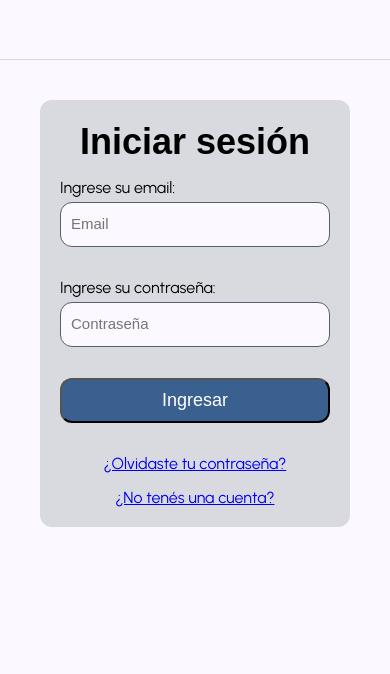
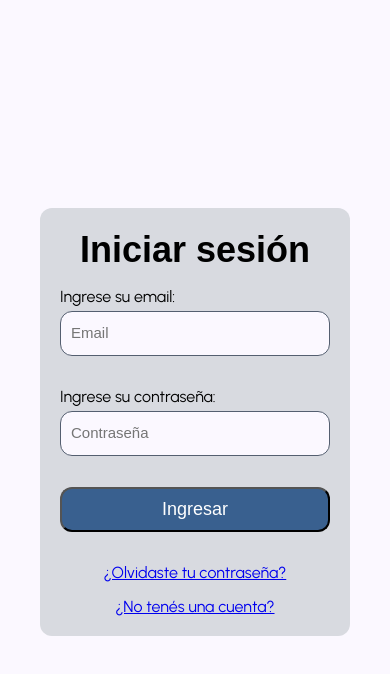
Before and after one commit to 2piradrian/seminario-client, a React (Vite) app: page /login in a window 390 px wide. Shown: the top 674 px of the page. Built offline with nearby package versions, Linux system fonts and the light colour scheme.

Commit message:
refactor: improve layout component to conditionally render header and enhance global styles for better responsiveness

```diff
--- a/src/ui/components/molecules/login-form/login-form.tsx
+++ b/src/ui/components/molecules/login-form/login-form.tsx
@@ -8,7 +8,7 @@ type Props = {
     onSubmit: () => void;
 }
 
-export default function LoginForm({onSubmit}: Props) {
+export default function LoginForm({ onSubmit }: Props) {
     return (
         <form onSubmit={onSubmit} className={style.container}>
             <MediumTitle text="Iniciar sesión"/>
--- a/src/ui/layout/layout.tsx
+++ b/src/ui/layout/layout.tsx
@@ -3,12 +3,13 @@ import "../styles/global.css";
 
 type Props = {
     children: React.ReactNode;
+    withHeader: boolean;
 };
 
-export default function Layout({ children }: Props) {
+export default function Layout({ children, withHeader }: Props) {
     return (
         <div className="container">
-            <Header />
+            { withHeader && <Header /> }
             <main className="delimiter">{children}</main>
         </div>
     );
--- a/src/ui/routes/login.tsx
+++ b/src/ui/routes/login.tsx
@@ -3,7 +3,7 @@ import Layout from "../layout/layout";
 
 export default function LoginRoute() {
     return (
-        <Layout>
+        <Layout withHeader={false}>
             <LoginForm  onSubmit={() => alert("Login clicked")} />
         </Layout>
     )
--- a/src/ui/styles/global.css
+++ b/src/ui/styles/global.css
@@ -15,6 +15,7 @@
 }
 
 html {
+	height: 100%;
 	width: 100vw;
 	overflow-x: hidden;
 	scroll-behavior: smooth;
@@ -22,13 +23,20 @@ html {
 }
 
 body {
+	height: 100%;
 	width: 100vw;
 	display: flex;
 	flex-direction: column;
 	background-color: var(--background);
 }
 
+#root {
+	height: 100%;
+	width: 100vw;
+}
+
 .container {
+	height: 100%;
 	width: 100vw;
 	min-width: var(--min-width);
 	display: flex;
@@ -47,6 +55,7 @@ body {
 }
 
 .delimiter {
+	height: 100%;
 	width: 100%;
 	max-width: var(--max-width);
     padding: 40px;
```
